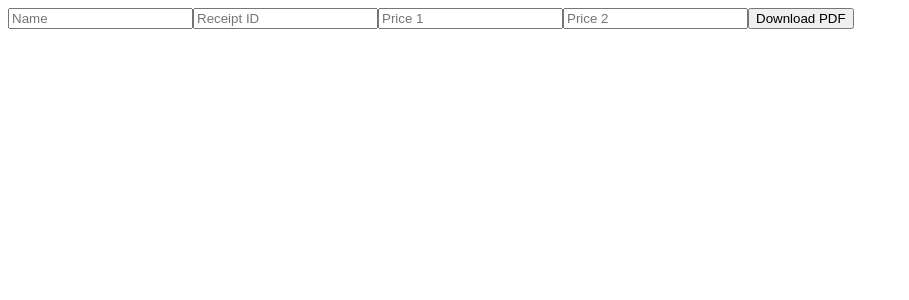
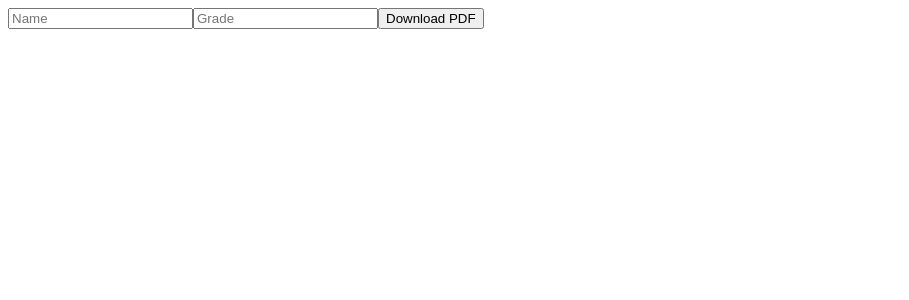
Before and after one commit to recurrenc/React-Practice, a React (Create React App) app: page / in a window 1280 px wide. Shown: the top 300 px of the page, without its empty margins (0-909 px from the left). Built offline with nearby package versions, Linux system fonts and the light colour scheme.

Commit message:
Dynamic Certificate Generated

```diff
--- a/src/components/PDFGenerator/HandlePdf.js
+++ b/src/components/PDFGenerator/HandlePdf.js
@@ -3,23 +3,26 @@ import axios from "axios";
 import { saveAs } from "file-saver";
 
 const HandlePdf = () => {
-  const [state, setState] = React.useState({
-    name: "Adrian",
-    receiptId: 0,
-    price1: 0,
-    price2: 0,
+  const [data, setData] = React.useState({
+    name: "",
+    receiptId: Date.now(),
+    grade: "",
   });
 
-  const handleChange = ({ target: { value, name } }) =>
-    setState({ [name]: value });
+  const handleChange = (event) =>
+    setData({
+      ...data,
+      [event.target.name]: event.target.value,
+      receiptId: Date.now(),
+    });
 
   const createAndDownloadPdf = () => {
     axios
-      .post("/create-pdf", state)
+      .post("/create-pdf", data)
       .then(() => axios.get("/fetch-pdf", { responseType: "blob" }))
       .then((res) => {
         const pdfBlob = new Blob([res.data], { type: "application/pdf" });
-        saveAs(pdfBlob, "generatedDocument.pdf");
+        saveAs(pdfBlob, `${data.name}.pdf`);
       });
   };
 
@@ -31,24 +34,14 @@ const HandlePdf = () => {
         name="name"
         onChange={handleChange}
       />
+
       <input
-        type="number"
-        placeholder="Receipt ID"
-        name="receiptId"
+        type="text"
+        placeholder="Grade"
+        name="grade"
         onChange={handleChange}
       />
-      <input
-        type="number"
-        placeholder="Price 1"
-        name="price1"
-        onChange={handleChange}
-      />
-      <input
-        type="number"
-        placeholder="Price 2"
-        name="price2"
-        onChange={handleChange}
-      />
+
       <button onClick={createAndDownloadPdf}>Download PDF</button>
     </div>
   );
```
Also changed, not shown: 2 other files (tests, documents, lock files or other folders).
